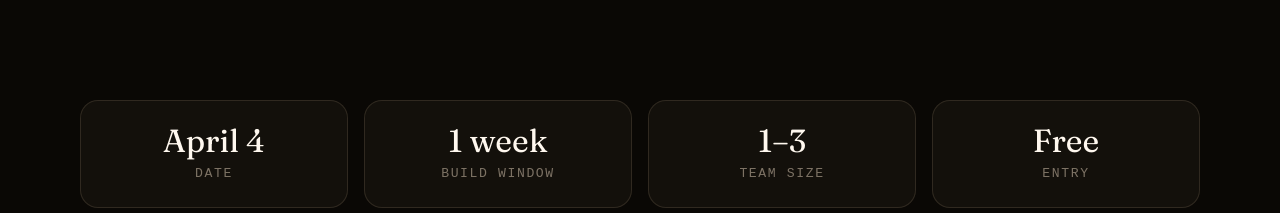
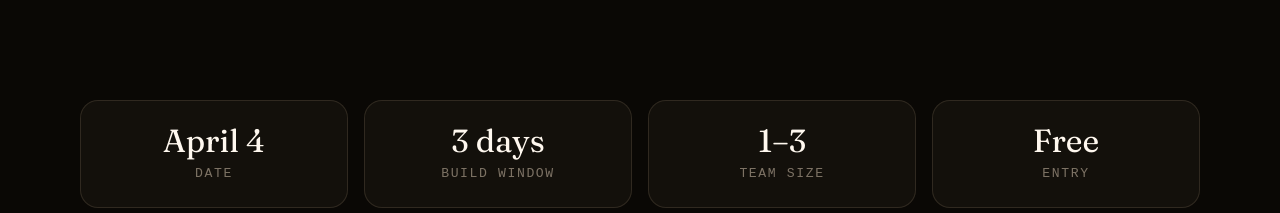
Before and after one commit to CBC-Mcgill/CBC-website, a Next.js app: page /hackathon in a window 1280 px wide. Shown: the part 1140-1353 px from the top of the page. Built offline with nearby package versions, Linux system fonts and the light colour scheme.

Commit message:
update build window to 3days

```diff
--- a/app/hackathon/page.tsx
+++ b/app/hackathon/page.tsx
@@ -208,7 +208,7 @@ export default function HackathonPage() {
               <div className="hackathon-stat-label">Date</div>
             </div>
             <div className="hackathon-stat-card">
-              <div className="hackathon-stat-value">1 week</div>
+              <div className="hackathon-stat-value">3 days</div>
               <div className="hackathon-stat-label">Build window</div>
             </div>
             <div className="hackathon-stat-card">
```
